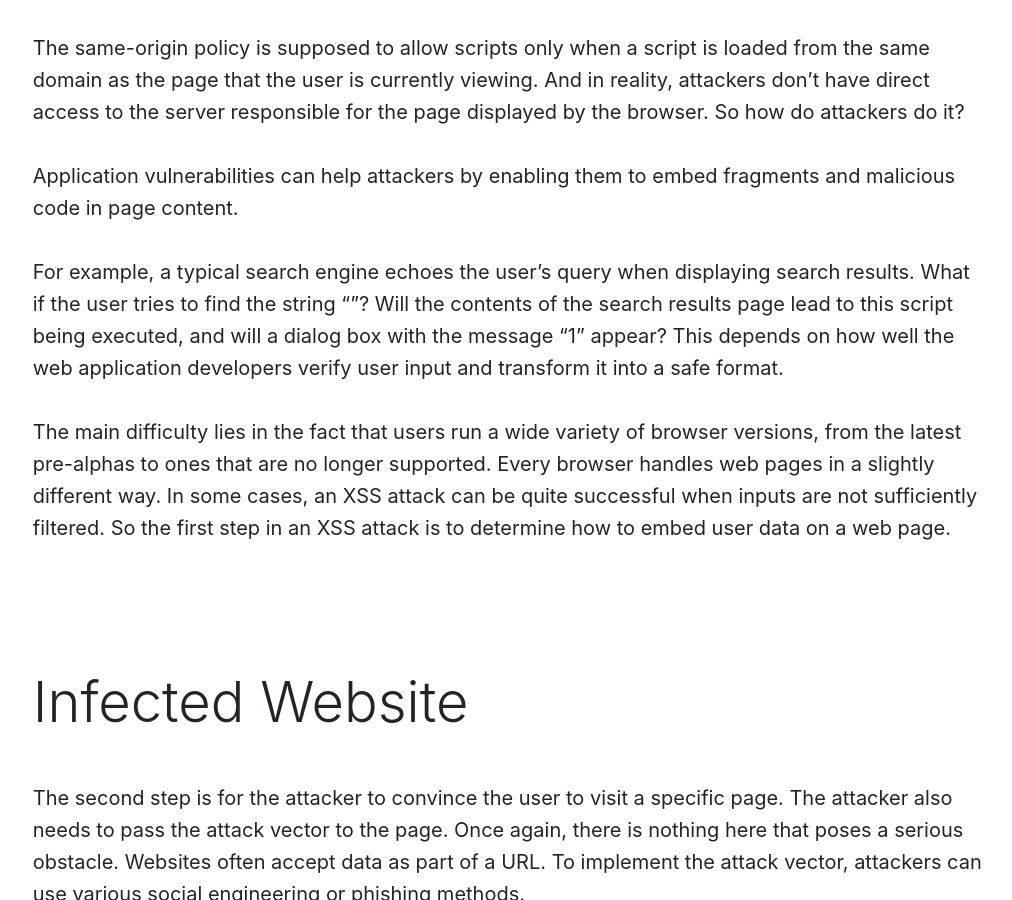
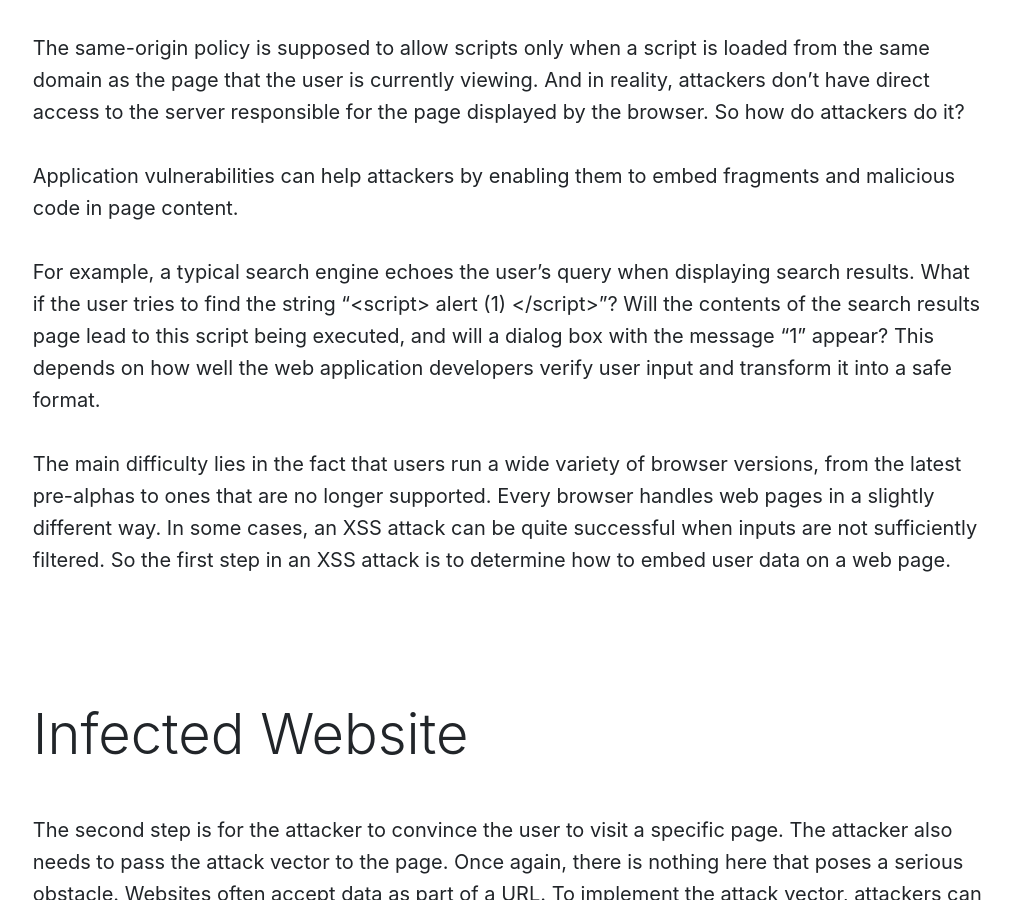
Before and after one commit to Montana-Media-Arts/461_WebServer-Fall2020, a Jekyll site: the page built from modules/week-11/_posts/2017-01-15-cross-scripting.md, in a window 1280 px wide and 900 px high, scrolled down 2471 px. Shown: the whole window, without its empty margins (131-1143 px from the left). Built offline with Jekyll 4.4.1, drawn with Linux system fonts in a browser that asks for light colours; nearby versions of some CDN libraries; some of the changed text lies outside the part shown.

Commit message:
Update 2017-01-15-cross-scripting.md

```diff
--- a/modules/week-11/_posts/2017-01-15-cross-scripting.md
+++ b/modules/week-11/_posts/2017-01-15-cross-scripting.md
@@ -34,7 +34,7 @@ The same-origin policy is supposed to allow scripts only when a script is loaded
 
 Application vulnerabilities can help attackers by enabling them to embed fragments and malicious code in page content.
 
-For example, a typical search engine echoes the user's query when displaying search results. What if the user tries to find the string "<script> alert (1) </script>"? Will the contents of the search results page lead to this script being executed, and will a dialog box with the message "1" appear? This depends on how well the web application developers verify user input and transform it into a safe format.
+For example, a typical search engine echoes the user's query when displaying search results. What if the user tries to find the string "&lt;script&gt; alert (1) &lt;/script&gt;"? Will the contents of the search results page lead to this script being executed, and will a dialog box with the message "1" appear? This depends on how well the web application developers verify user input and transform it into a safe format.
 
 The main difficulty lies in the fact that users run a wide variety of browser versions, from the latest pre-alphas to ones that are no longer supported. Every browser handles web pages in a slightly different way. In some cases, an XSS attack can be quite successful when inputs are not sufficiently filtered. So the first step in an XSS attack is to determine how to embed user data on a web page.
 
```
Also changed, not shown: other parts of modules/week-11/_posts/2017-01-15-cross-scripting.md (+1 -1 lines).
